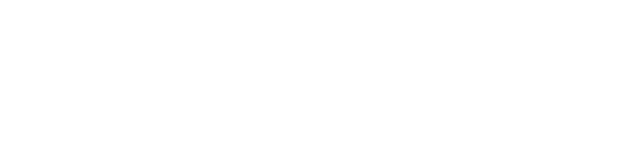
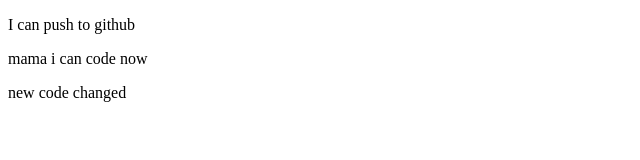
Before and after one commit to rabbyhosen/My-Second-Repo, a plain HTML site: page index.html in a window 1280 px wide. Shown: the whole page, without its empty margins (0-640 px from the left). Drawn offline with Linux system fonts and the light colour scheme.

```diff
--- a/index.html
+++ b/index.html
@@ -6,6 +6,9 @@
     <title>my second github repo</title>
 </head>
 <body>
+    <p>I can push to github</p>
+    <p>mama i can code now</p>
+    <p>new code changed</p>
 
 </body>
 </html>
```
